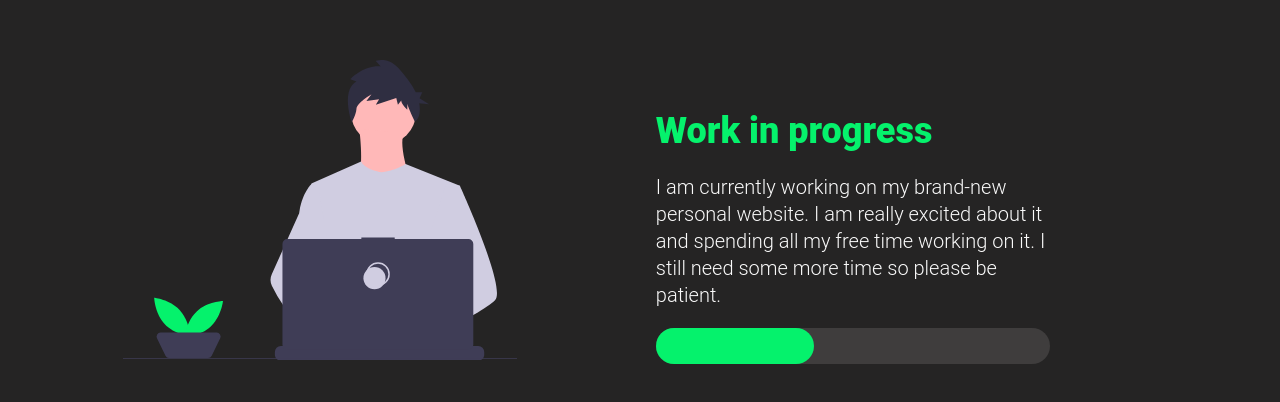
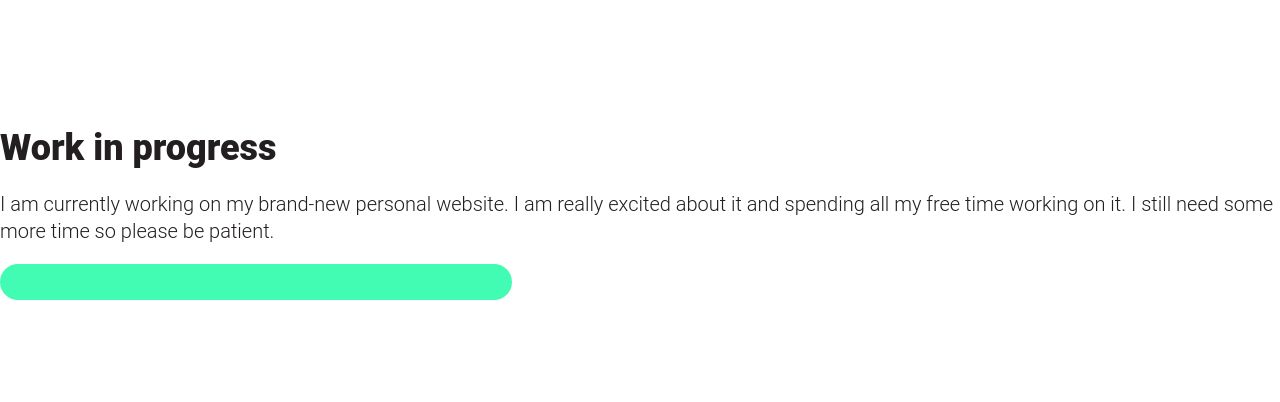
Before and after one commit to yigityesilpinar/yigityesilpinarcom, a React app: page / in a window 1280 px wide. Shown: the part 188-590 px from the top of the page. Built offline with nearby package versions, Linux system fonts and the light colour scheme; the HTML template or start-up script is replaced by a standard one.

Commit message:
theme updates

```diff
--- a/src/components/ProgressBar/styles.ts
+++ b/src/components/ProgressBar/styles.ts
@@ -11,7 +11,7 @@ export const Container = styled.div`
 
 export const Progress = styled.div<{ $percantage: number }>`
   position: absolute;
-  background-color: ${({ theme }) => theme.palette.green.light};
+  background-color: ${({ theme }) => theme.palette.primary.light};
   width: ${({ $percantage }) => $percantage}%;
   height: 100%;
   z-index: 1;
@@ -19,8 +19,6 @@ export const Progress = styled.div<{ $percantage: number }>`
 
 export const Total = styled.div`
   position: absolute;
-  background-color: ${({ theme }) =>
-    lighten(0.1)(theme.palette.background.main)};
   height: 100%;
   width: 100%;
 `
--- a/src/components/SmartTextArea/utils.tsx
+++ b/src/components/SmartTextArea/utils.tsx
@@ -59,9 +59,10 @@ export const parseJSXElement: (expression: JSXElement, rawText: string) => Parse
                   type: 'JSXExpression',
                   text: rawText.substring(child.start || 0, child.end || 0)
                 }
+              } else {
+                console.error('NOT COVERED CASE', { type: child.type })
+                return undefined as unknown as Parsed
               }
-              // TODO: cover all cases
-              return undefined as unknown as Parsed
             })
             .filter((c) => c)
             .flat() as Parsed[])
--- a/src/components/Typography/styles.ts
+++ b/src/components/Typography/styles.ts
@@ -10,9 +10,9 @@ const getElemtypeForVariant = (variant: Props['variant'] = 'body') => {
 
 export const Container = styled.h4.attrs((props: Props) => ({
   ...props,
-  as: getElemtypeForVariant(props.variant),
+  as: getElemtypeForVariant(props.variant)
 }))<Props>`
-  color: ${(props) => props.theme.palette.white.main};
+  color: ${(props) => props.theme.palette.text.primary};
   margin: 0;
   ${(props) =>
     props.variant === 'h1' &&
@@ -20,7 +20,6 @@ export const Container = styled.h4.attrs((props: Props) => ({
       font-size: max(2.7vw, 36px);
       line-height: max(3.6vw, 48px);
       font-weight: 900;
-      color: ${props.theme.palette.green.light};
     `};
   ${(props) =>
     props.variant === 'h2' &&
--- a/src/layouts/Default/Default.tsx
+++ b/src/layouts/Default/Default.tsx
@@ -1,17 +1,14 @@
 import React from 'react'
 
-// import AppBar from 'src/components/AppBar'
-// TODO: handle menu
-
-import { AppContainer, AppContentContainer, GlobalStyles } from './styles'
+import GlobalStyles from './GlobalStyles'
+import { AppContainer, RouteContainer } from './styles'
 
 interface Props {}
 
 const DefaulLayout: React.FC<Props> = ({ children }) => (
   <AppContainer>
     <GlobalStyles />
-    {/* <AppBar /> */}
-    <AppContentContainer>{children}</AppContentContainer>
+    <RouteContainer>{children}</RouteContainer>
   </AppContainer>
 )
 
--- /dev/null
+++ b/src/layouts/Default/GlobalStyles.ts
@@ -0,0 +1,22 @@
+import { createGlobalStyle } from 'styled-components'
+
+const GlobalStyles = createGlobalStyle`
+body, body > #root
+{
+  font-family: Roboto, 'Helvetica Neue', Helvetica, sans-serif;
+  min-height: 100vh;
+  margin: 0;
+}
+
+.ant-select {
+  width: 200px;
+}
+
+a.active  {
+  *  {
+    color: ${({ theme }) => theme.palette.primary.main};
+  }
+}
+`
+
+export default GlobalStyles
--- a/src/layouts/Default/styles.ts
+++ b/src/layouts/Default/styles.ts
@@ -1,52 +1,8 @@
-import styled, { createGlobalStyle } from 'styled-components'
+import styled from 'styled-components'
 
-export const GlobalStyles = createGlobalStyle`
-body, body > #root
-{
-  font-family: Roboto, 'Helvetica Neue', Helvetica, sans-serif;
-  font-weight: 500;
-  min-height: 100vh;
-  margin: 0;
-  background-color: ${({ theme }) => theme.palette.background.main};
-  color: white;
-}
-* {
-  box-sizing: border-box;
-  color: rgba(0,0,0,0.75);
-}
-.col-1 {width: 8.33%;}
-.col-2 {width: 16.66%;}
-.col-3 {width: 25%;}
-.col-4 {width: 33.33%;}
-.col-5 {width: 41.66%;}
-.col-6 {width: 50%;}
-.col-7 {width: 58.33%;}
-.col-8 {width: 66.66%;}
-.col-9 {width: 75%;}
-.col-10 {width: 83.33%;}
-.col-11 {width: 91.66%;}
-.col-12 {width: 100%;}
-[class*="col-"] {
-  float: left;
-  padding: 16px;
-}
-.row::after {
-  content: "";
-  clear: both;
-  display: table;
-}
-
-@media screen and (max-width: ${({ theme }) => theme.mobileBreakPoint}) {
-  [class*="col-"] {
-  padding: 16px 0;
-  float: initial;
-}
-  }
-
-`
 export const AppContainer = styled.div`
   min-height: 100vh;
   position: relative;
 `
 
-export const AppContentContainer = styled.div``
+export const RouteContainer = styled.div``
--- a/src/routes/Develop/styles.ts
+++ b/src/routes/Develop/styles.ts
@@ -27,6 +27,9 @@ export const JSXFormatter = styled.div`
   .text {
     color: #d4d4d4;
   }
+  .string {
+    color: #ce9178;
+  }
   .JSXExpression {
     color: #9cdcfe;
   }
--- a/src/server/render.tsx
+++ b/src/server/render.tsx
@@ -95,7 +95,6 @@ const render = (stats: Stats) => async (req: Request, res: Response) => {
             __html: `window.passedToClient=${JSON.stringify(passedToClient)}`
           }}
         />
-        <noscript>You need to enable JavaScript to run this app.</noscript>
       </body>
       {scriptTags}
     </html>
--- a/src/styles/theme.ts
+++ b/src/styles/theme.ts
@@ -1,30 +1,41 @@
+import { lighten, darken } from 'polished'
+
+const basePrimary = '#03D684'
+const baseSecondary = '#5f6368'
+const baseError = 'red' // TODO:
+const baseText = '#231f20'
+
 const defaultTheme = {
   palette: {
     primary: {
-      main: '#03D684',
-      light: '#7c8084',
+      dark: darken(0.2)(basePrimary),
+      main: basePrimary,
+      light: lighten(0.2)(basePrimary),
+      contrastText: '#ffffff'
     },
     secondary: {
-      main: '#5f6368',
-      light: '#7c8084',
+      dark: darken(0.3)(baseSecondary),
+      main: baseSecondary,
+      light: lighten(0.3)(baseSecondary),
+      contrastText: '#ffffff'
     },
     error: {
-      main: 'red', // TODO: define
+      dark: darken(0.2)(baseError),
+      main: baseError,
+      light: lighten(0.2)(baseError),
+      contrastText: '#ffffff'
     },
-    background: {
-      main: '#252424',
-    },
-    white: {
-      main: '#fafafa',
-    },
-    green: {
-      light: '#05F26C',
-    },
+    text: {
+      primary: baseText,
+      disabled: lighten(0.3)(baseSecondary),
+      hint: lighten(0.3)(baseText),
+      secondary: lighten(0.2)(baseSecondary)
+    }
   },
   mobileBreakPoint: '1000px',
-  boxShadow:
-    '0 1px 2px 0 rgba(60, 64, 67, .30), 0 1px 3px 1px rgba(60, 64, 67, .15)',
+  boxShadow: '0 1px 2px 0 rgba(60, 64, 67, .30), 0 1px 3px 1px rgba(60, 64, 67, .15)'
 }
+
 export type DefaultTheme = typeof defaultTheme
 
 export default defaultTheme
--- /dev/null
+++ b/src/types/file-modules.d.ts
@@ -0,0 +1,43 @@
+declare module '*.png' {
+    const content: any
+    export default content
+  }
+
+  declare module '*.jpg' {
+    const content: any
+    export default content
+  }
+
+  declare module '*.jpeg' {
+    const content: any
+    export default content
+  }
+
+  declare module '*.svg' {
+    const content: any
+    export default content
+  }
+
+  declare module '*.gif' {
+    const content: any
+    export default content
+  }
+  declare module '*.ttf' {
+    const content: any
+    export default content
+  }
+
+  declare module '*.woff' {
+    const content: any
+    export default content
+  }
+
+  declare module '*.gql' {
+    const content: any
+    export default content
+  }
+
+  declare module '*.mp4' {
+    const content: any
+    export default content
+  }
```
Also changed, not shown: src/routes/Develop/Develop.tsx (+39 -44 lines).
